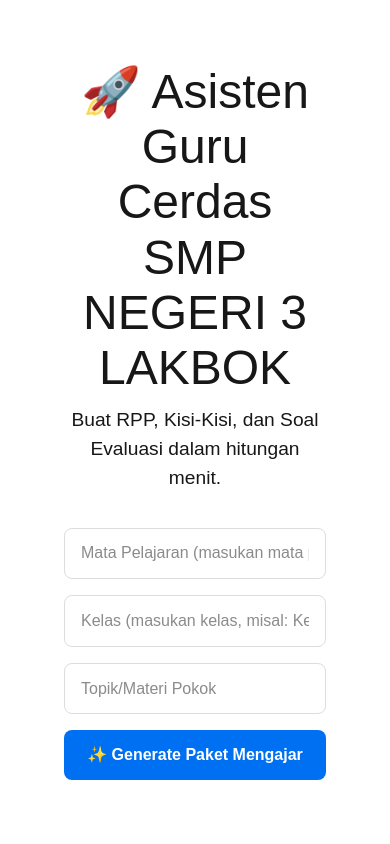
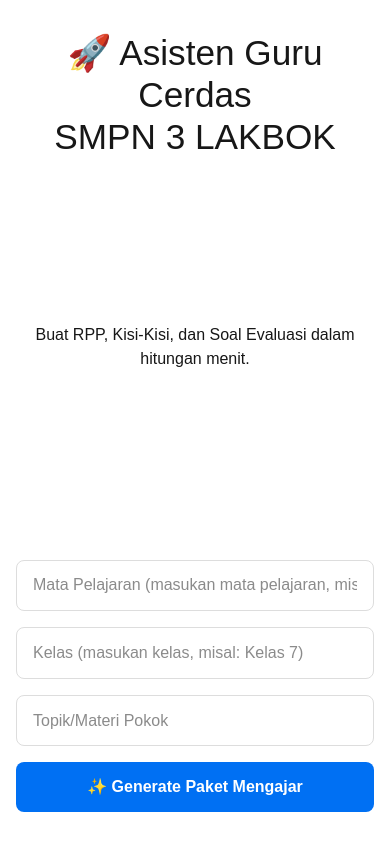
Before and after one commit to ronie2020/asisten-guru-app, a Next.js app: page / in a window 390 px wide. Built offline with nearby package versions, Linux system fonts and the light colour scheme.

Commit message:
Memperbaiki tampilan responsif untuk mobile

```diff
--- a/src/app/layout.js
+++ b/src/app/layout.js
@@ -5,8 +5,8 @@ import "./globals.css";
 
 
 export const metadata = {
-  title: "Create Next App",
-  description: "Generated by create next app",
+  title: "Asisten Guru Cerdas",
+  description: "by Roni Rodiana, SMP Negeri 3 Lakbok Ri.2025",
 };
 
 export default function RootLayout({ children }) {
--- a/src/app/page.js
+++ b/src/app/page.js
@@ -71,7 +71,8 @@ const handleCopy = (text, itemName) => {
         <h1 className={styles.title}>
           🚀 Asisten Guru Cerdas
           <br />
-          SMP NEGERI 3 LAKBOK
+          <p className={styles.subtitle}>SMPN 3 LAKBOK</p>
+
         </h1>
 
         <p className={styles.description}>
--- a/src/app/page.module.css
+++ b/src/app/page.module.css
@@ -238,3 +238,58 @@
 .downloadButton:hover {
   background-color: #1665c4;
 }
+
+/* ================================== */
+/* --- ATURAN UNTUK TAMPILAN MOBILE --- */
+/* Aturan ini akan berlaku jika lebar layar 768px atau kurang */
+/* ================================== */
+@media (max-width: 768px) {
+
+  /* 1. Perkecil padding di kontainer utama agar tidak terlalu makan tempat */
+  .main {
+    padding: 2rem 1rem;
+  }
+
+  /* 2. Perkecil ukuran font judul agar tidak terlalu besar */
+  .title {
+    font-size: 2.2rem;
+    line-height: 1.2;
+  }
+
+  .description {
+    font-size: 1rem;
+  }
+
+  /* 3. Atur agar form mengisi lebar layar dengan sedikit jarak */
+  .form {
+    width: 100%;
+  }
+
+  /* 4. Atur agar kontainer hasil tidak terlalu lebar */
+  .resultsContainer {
+    width: 100%;
+  }
+
+  /* 5. Ini PENTING: Buat baris Tab bisa di-scroll horizontal jika tidak muat */
+  .tabs {
+    overflow-x: auto;
+    /* Kode di bawah ini untuk menyembunyikan scrollbar agar lebih rapi */
+    -ms-overflow-style: none;  /* IE and Edge */
+    scrollbar-width: none;  /* Firefox */
+  }
+
+  .tabs::-webkit-scrollbar {
+    display: none; /* Chrome, Safari, Opera */
+  }
+
+  /* 6. Perkecil sedikit padding di dalam tombol tab */
+  .tabs button {
+    padding: 0.8rem 1.2rem;
+    white-space: nowrap; /* Mencegah teks tombol patah ke bawah */
+  }
+
+  /* 7. Perkecil padding di dalam konten tab */
+  .tabContent {
+    padding: 1rem;
+  }
+}
```
